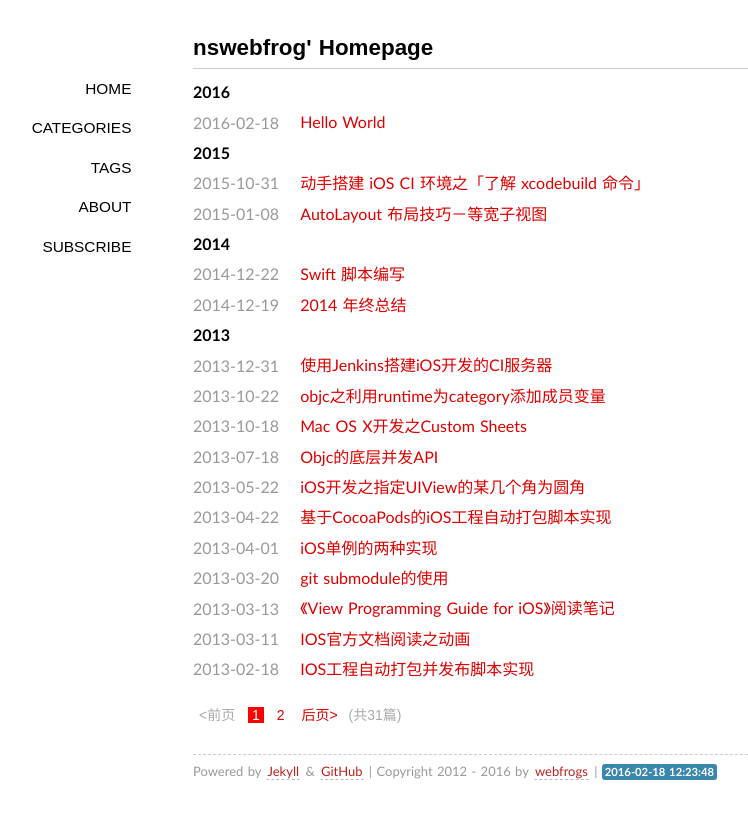
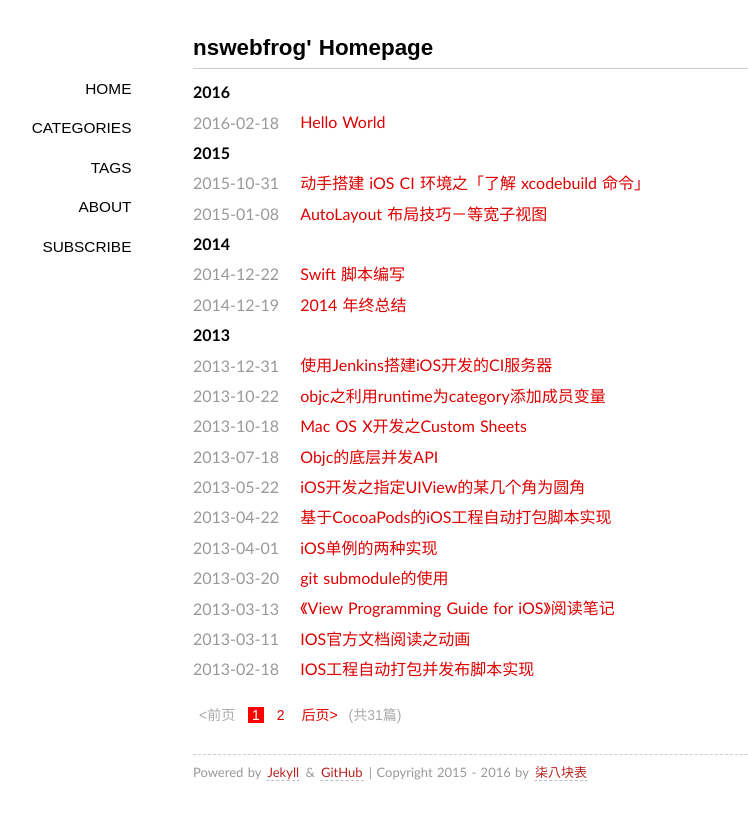
Before and after one commit to studyingsina/studyingsina.github.io, a Jekyll site: the page built from index.html, in a window 1280 px wide. Shown: the top 820 px of the page, without its empty margins (147-895 px from the left). Built offline with Jekyll 4.4.1, drawn with Linux system fonts in a browser that asks for light colours; some web fonts are replaced; Markdown is read by kramdown in place of the engine named in the settings; the list of posts is cut into pages by our own code; comment, search, counter and statistics services are not loaded.

Commit message:
default info

```diff
--- a/_layouts/default.html
+++ b/_layouts/default.html
@@ -36,7 +36,8 @@
     	return format;
 		}
   </script>
-  <body onLoad="setInterval(setTimeSpan,1000);">
+  <!--  <body onLoad="setInterval(setTimeSpan,1000);"> -->
+  <body>
     <div id="container">
       <div id="main" role="main">
         <header>
@@ -56,7 +57,7 @@
       </div>
 
     <footer>
-        <p><small>Powered by <a href="https://github.com/mojombo/jekyll">Jekyll</a> & <a href="http://pages.github.com">GitHub</a> | Copyright 2012 - {{site.time | date:"%Y"}} by <a href="/about/">webfrogs</a> | <span class="label label-info" id="timeSpan"></span></small></p>
+    <p><small>Powered by <a href="https://github.com/mojombo/jekyll">Jekyll</a> & <a href="http://pages.github.com">GitHub</a> | Copyright 2015 - {{site.time | date:"%Y"}} by <a href="/about/">柒八块表</a> <!--| <span class="label label-info" id="timeSpan"></span> --></small></p>
     </footer>
 
     </div>
```
